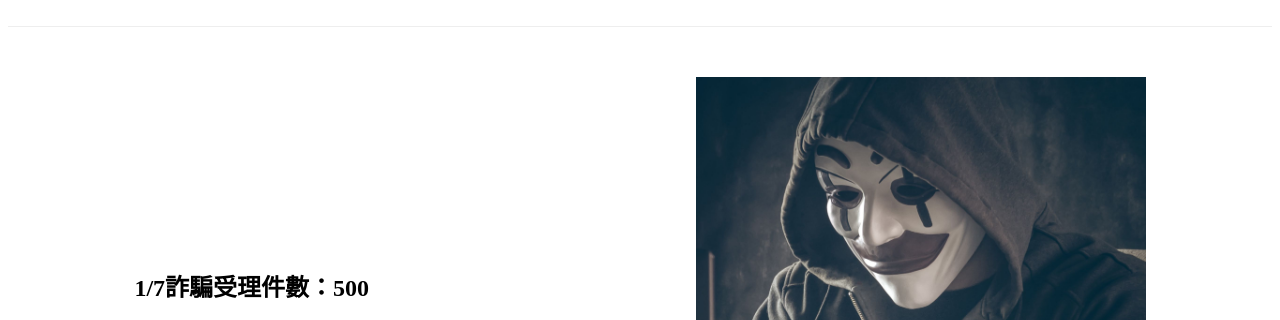
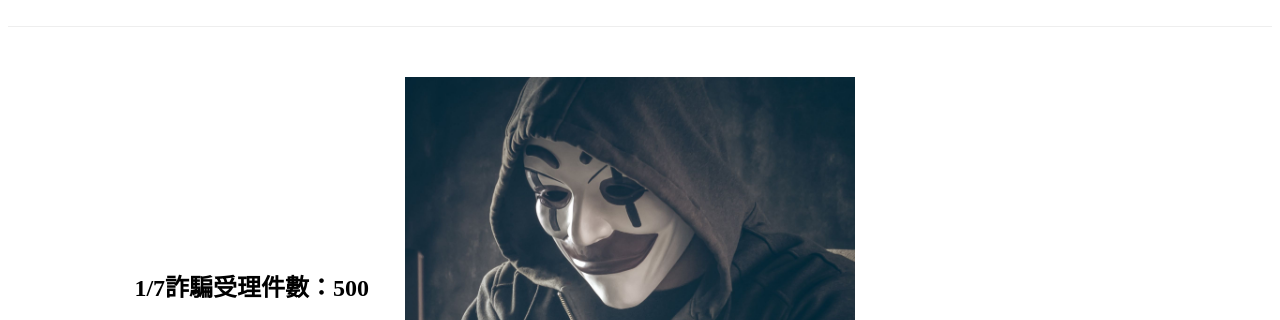
Before and after one commit to 11241112-netizen/11241112-netizen.github.io, a plain HTML site: page demo/index.html in a window 1280 px wide. Shown: the part 97-417 px from the top of the page. Drawn offline with Linux system fonts and the light colour scheme.

Commit message:
Update style.css

```diff
--- a/demo/style.css
+++ b/demo/style.css
@@ -56,7 +56,7 @@ img {
 }
 main {
     display: flex;
-    justify-content: space-between;
+    justify-content: space-center;
     align-items: center;
     padding: 50px 10%;
     background-color: white;
@@ -133,4 +133,5 @@ main .card-image img {
 footer {
     width: 100%;
     text-align: center;
+
 }
```
